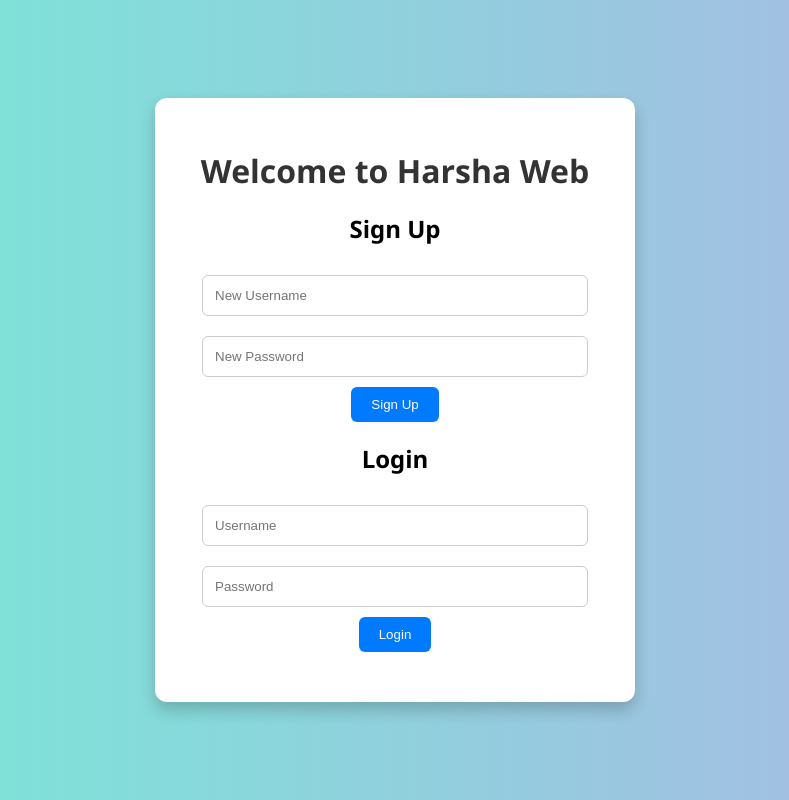
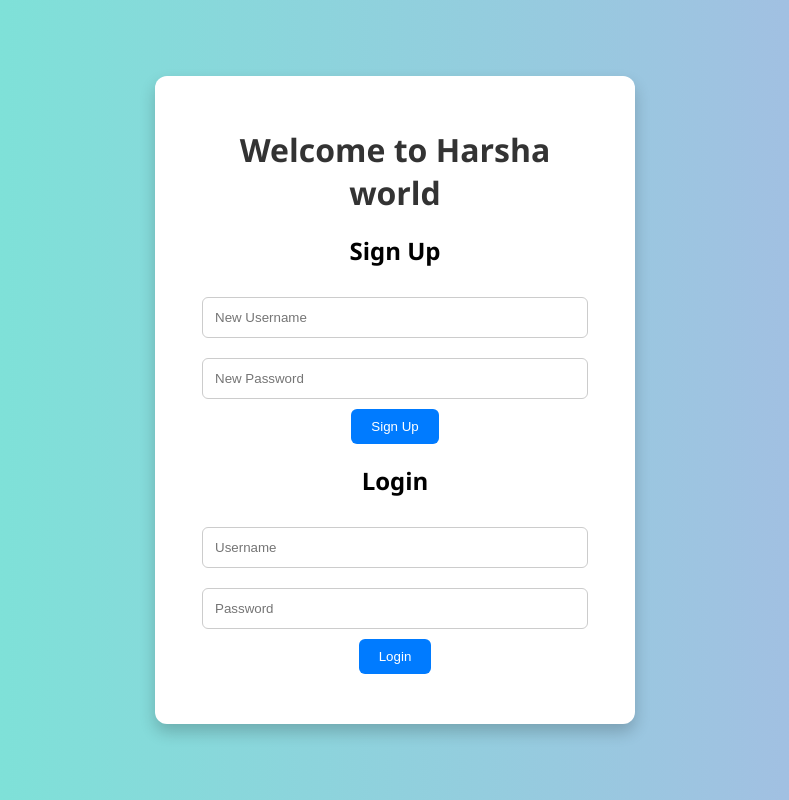
Before and after one commit to HarshaRaju10/Harsha_Web, a website: page index.html in a window 1280 px wide. Shown: the whole page, without its empty margins (245-1034 px from the left). Drawn offline with Linux system fonts and the light colour scheme.

Commit message:
Modified index.html

```diff
--- a/index.html
+++ b/index.html
@@ -7,7 +7,7 @@
 </head>
 <body>
   <div class="container">
-    <h1>Welcome to Harsha Web</h1>
+    <h1>Welcome to Harsha world</h1>
 
     <div class="form-box">
       <h2>Sign Up</h2>
```
